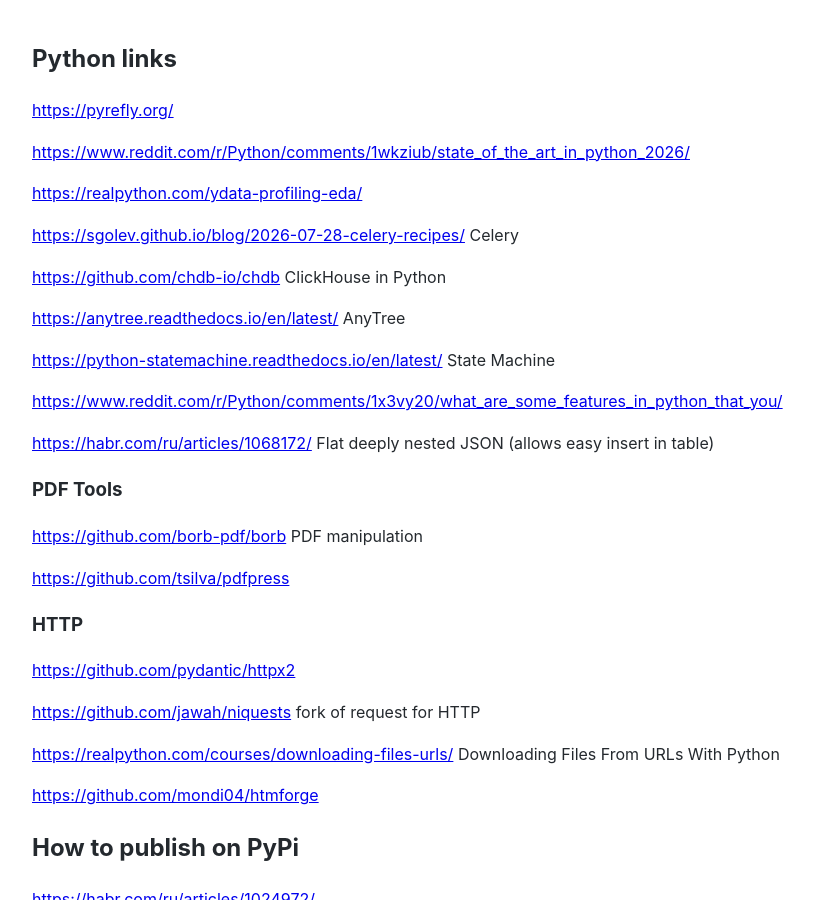
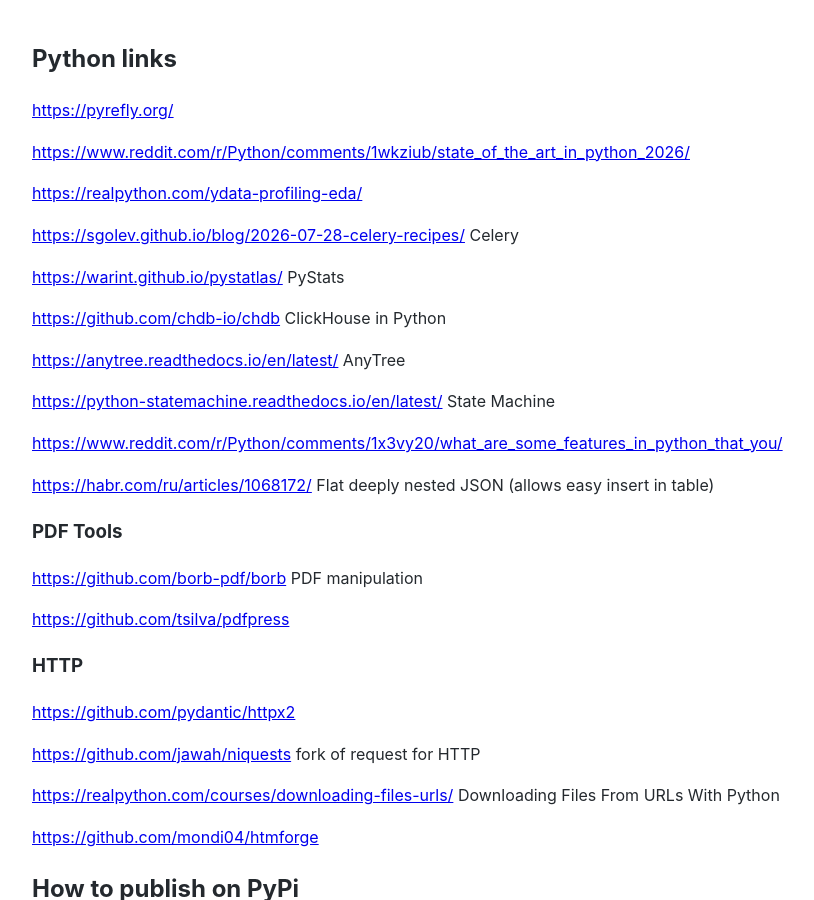
Before and after one commit to Michael-Lubinsky/michael-lubinsky.github.com, a Jekyll site: the page built from python/python_links.md, in a window 1280 px wide and 900 px high. Shown: the whole window, without its empty margins (158-972 px from the left). Built offline with Jekyll 4.4.1, drawn with Linux system fonts in a browser that asks for light colours; our own code applies the rules of GitHub Pages for plain Markdown files.

Commit message:
Update python_links.md

```diff
--- a/python/python_links.md
+++ b/python/python_links.md
@@ -7,6 +7,8 @@
 <https://realpython.com/ydata-profiling-eda/>
 
 <https://sgolev.github.io/blog/2026-07-28-celery-recipes/> Celery
+
+<https://warint.github.io/pystatlas/> PyStats
 
 <https://github.com/chdb-io/chdb> ClickHouse in Python
 
```
